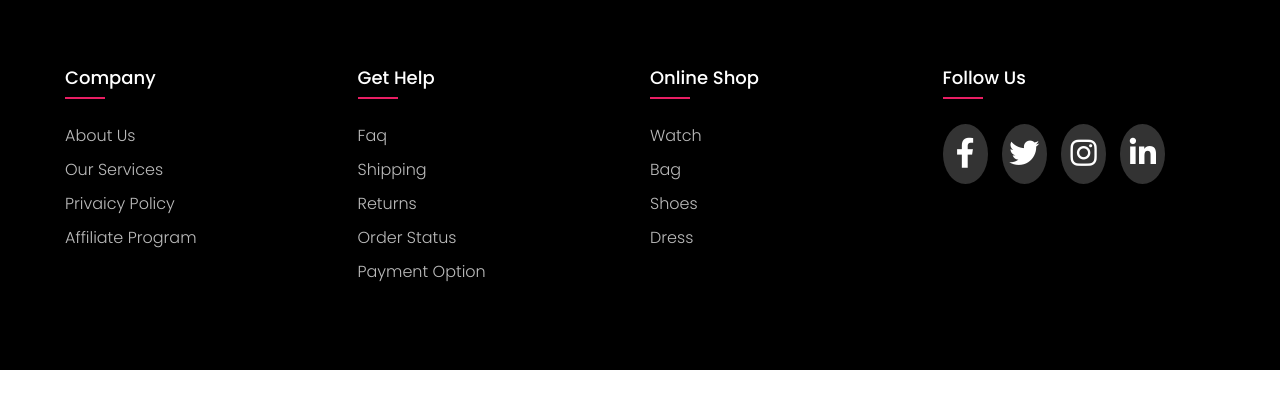
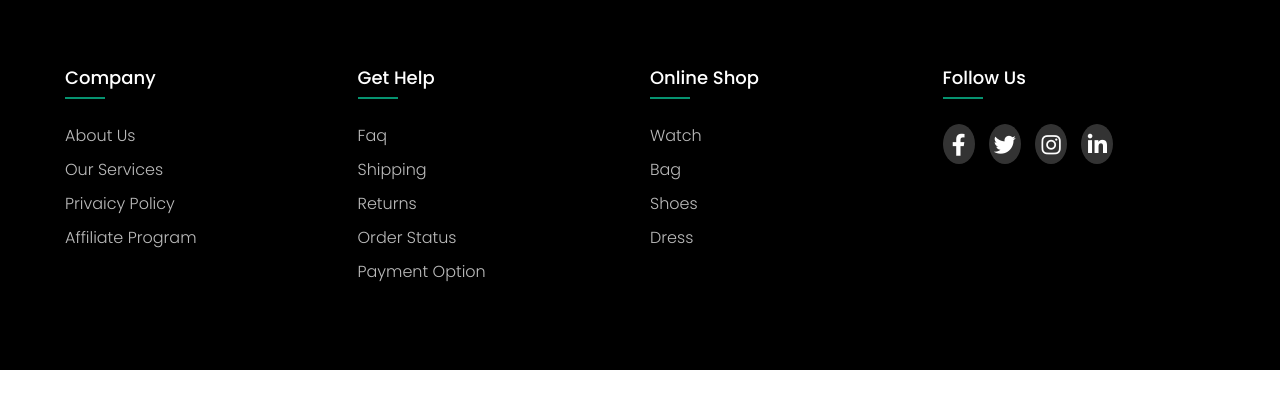
Before and after one commit to mohamed-shokrani/help, a plain HTML site: page index.html in a window 1280 px wide. Shown: the part 76-484 px from the top of the page. Drawn offline with nearby package versions, Linux system fonts and the light colour scheme.

Commit message:
icon finla edit

```diff
--- a/style.css
+++ b/style.css
@@ -326,7 +326,7 @@ ul{
     position: absolute;
     left: 0;
     bottom: -10px;
-    background-color: #e91e63;
+    background-color: #069370;
     height: 2px;
     box-sizing: border-box;
     width: 40px;
@@ -355,22 +355,22 @@ ul{
 }
 .footer-col .social-links a{
   display: inline-block;
-    height: 60px;
-    width: 45px;
+  height: 40px;
+  width: 32px;
   background-color: rgba(255, 255, 255, 0.2);
-    margin:0 10px 10px 0;
+  margin: 0 10px 10px 0;
   text-align: center;
-    line-height: 70px;
+  line-height: 48px;
   border-radius: 50%;
   color: #ffffff;
   transition: all 0.3s ease;
 }
 .footer-col .social-links a:hover{
-    color:darkgreen;
+    color:#069370;
     background-color: #ffffff;
 }
 footer a li{
-  font-size: 30px;
+  font-size: 22px;
 }
 /*responsive*/
 
```
Lines whose indentation alone changed are shown as unchanged.
